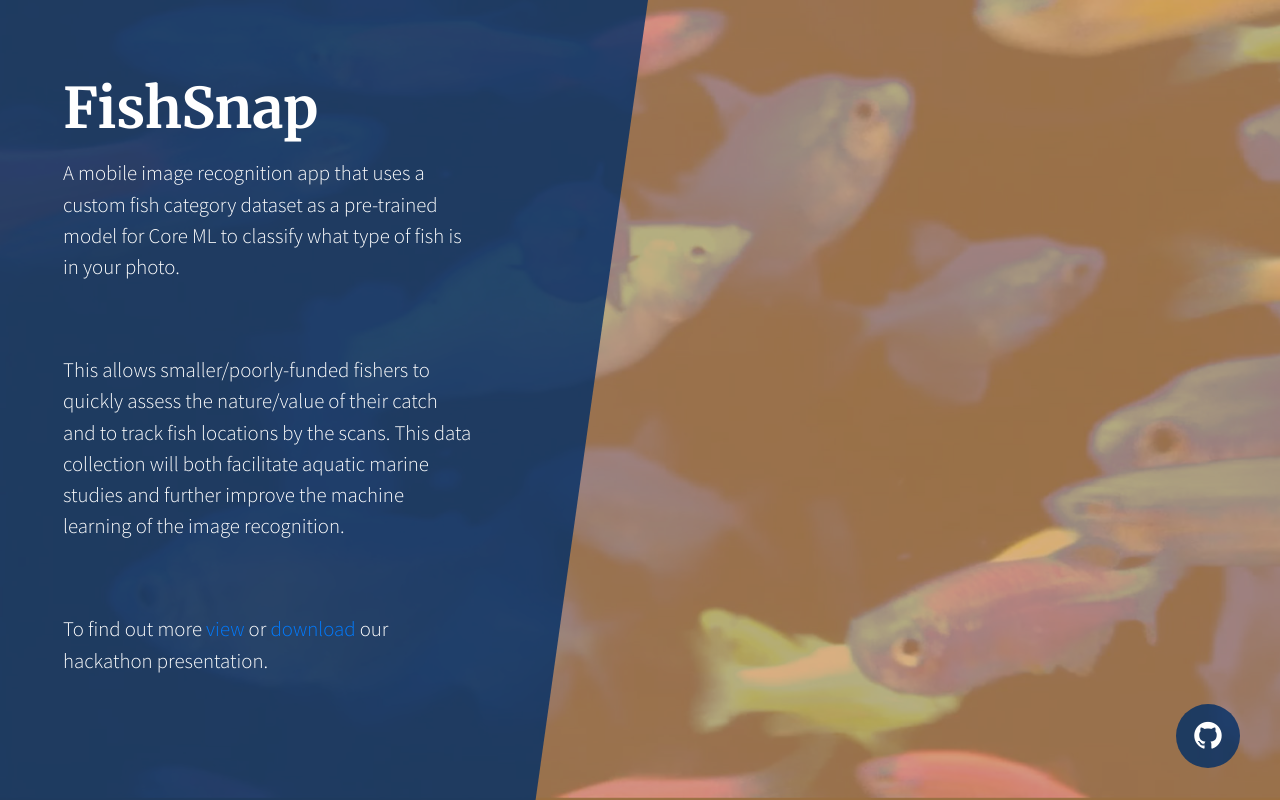
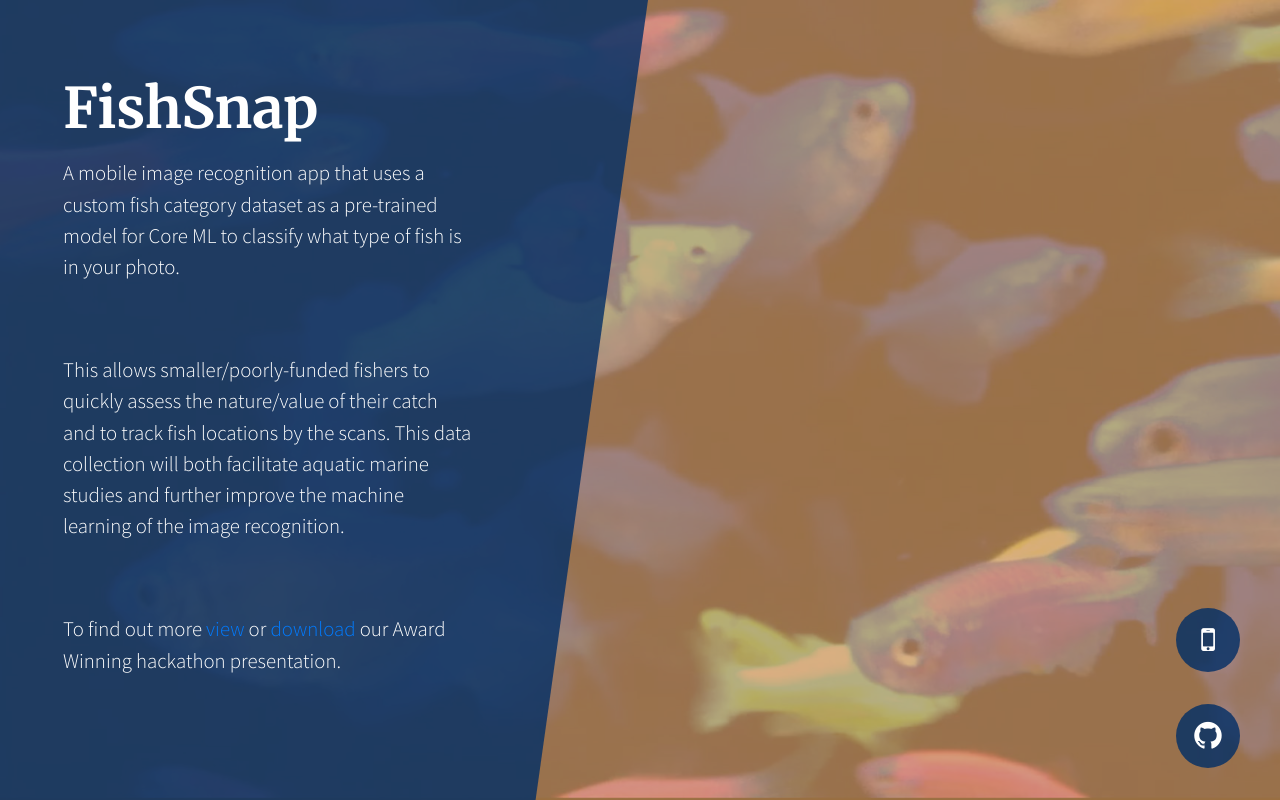
Before and after one commit to fishsnap/fishsnap.us, a website: page index.html in a window 1280 px wide. Drawn offline with Linux system fonts and the light colour scheme.

Commit message:
Added App Store link

```diff
--- a/index.html
+++ b/index.html
@@ -38,7 +38,7 @@
               <br>
               <p class="mb-5">This allows smaller/poorly-funded fishers to quickly assess the nature/value of their catch and to track fish locations by the scans. This data collection will both facilitate aquatic marine studies and further improve the machine learning of the image recognition.</p>
               <br>
-              <p class="mb-5">To find out more <a href="https://goo.gl/tFE4WV">view</a> or <a href="http://fishsnap.us/deck/welcome-to-fishsnap.pdf">download</a> our hackathon presentation.</p>
+              <p class="mb-5">To find out more <a href="https://goo.gl/tFE4WV">view</a> or <a href="http://fishsnap.us/deck/welcome-to-fishsnap.pdf">download</a> our Award Winning hackathon presentation.</p>
             </div>
           </div>
         </div>
@@ -51,7 +51,9 @@
 
         </li>
         <li class="list-unstyled-item">
-
+            <a href="https://itunes.apple.com/us/app/fishsnap-fishial-recognition/id1347708169?ls=1&mt=8">
+              <i class="fa fa-mobile-phone"></i>
+            </a>
         </li>
         <li class="list-unstyled-item">
           <a href="https://github.com/fishsnap/">
```
